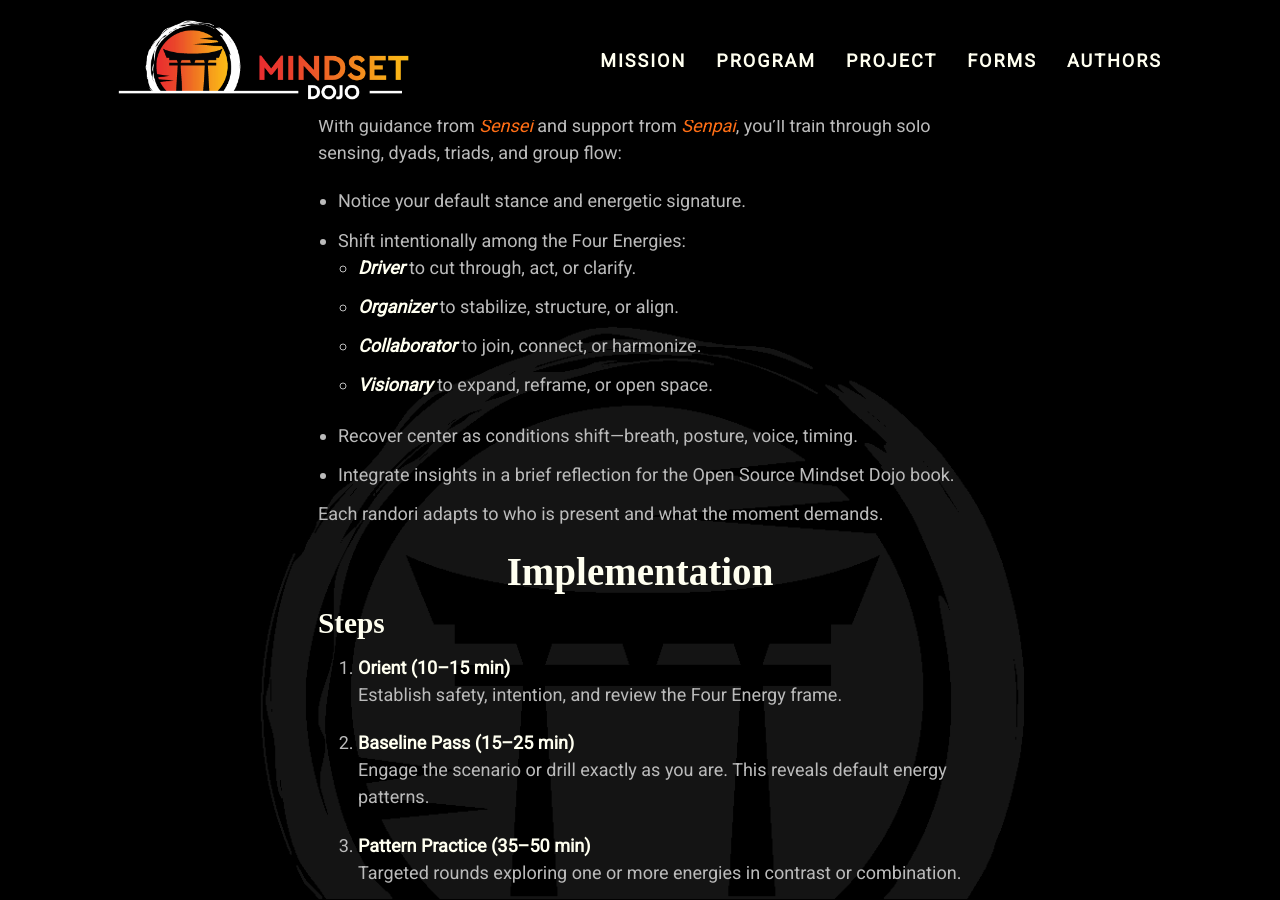
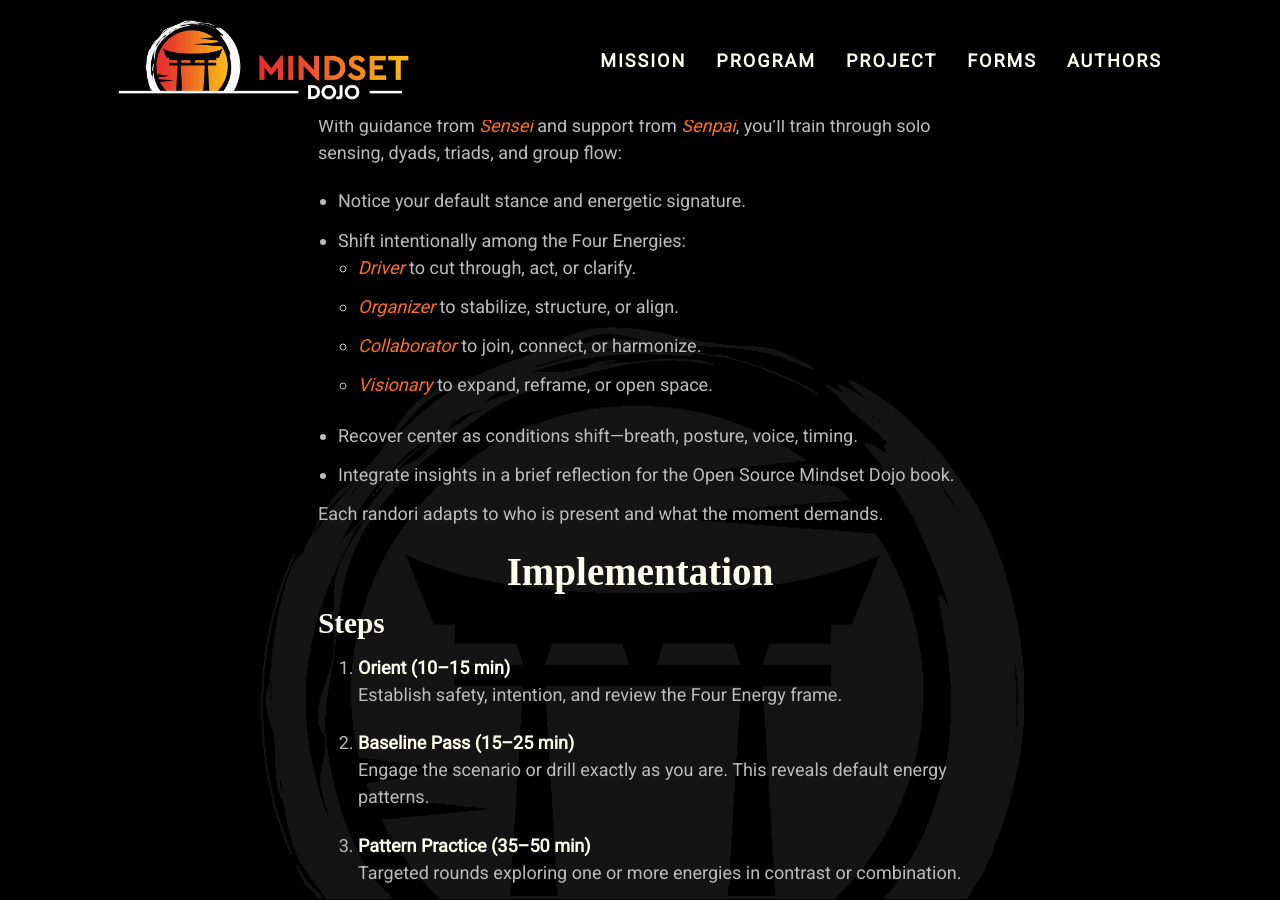
Before and after one commit to mindset-dojo/mindset-dojo.github.io, a Jekyll site: the page built from _forms/four-energy-randori.md, in a window 1280 px wide and 900 px high, scrolled down 618 px. Built offline with Jekyll 4.4.1, drawn with Linux system fonts in a browser that asks for light colours; some web fonts are replaced.

Commit message:
fix: formatting

```diff
--- a/_forms/four-energy-randori.md
+++ b/_forms/four-energy-randori.md
@@ -24,10 +24,10 @@ With guidance from [Sensei](../sensei/) and support from [Senpai](../senpai/), y
 
 - Notice your default stance and energetic signature.
 - Shift intentionally among the Four Energies:
-  - [**Driver**](../driver/) to cut through, act, or clarify.
-  - [**Organizer**](../organizer/) to stabilize, structure, or align.
-  - [**Collaborator**](../collaborator/) to join, connect, or harmonize.
-  - [**Visionary**](../collaborator/) to expand, reframe, or open space.
+  - [Driver](../driver/) to cut through, act, or clarify.
+  - [Organizer](../organizer/) to stabilize, structure, or align.
+  - [Collaborator](../collaborator/) to join, connect, or harmonize.
+  - [Visionary](../collaborator/) to expand, reframe, or open space.
 - Recover center as conditions shift—breath, posture, voice, timing.
 - Integrate insights in a brief reflection for the Open Source Mindset Dojo book.
 
```
Also changed, not shown: _insights/2025/kyle-ingersoll/2025-09-30-fear-as-teacher.md (+1 -1 lines), _insights/2025/kyle-ingersoll/2025-10-26-circle-teaching-learning.md (+1 -1 lines).
